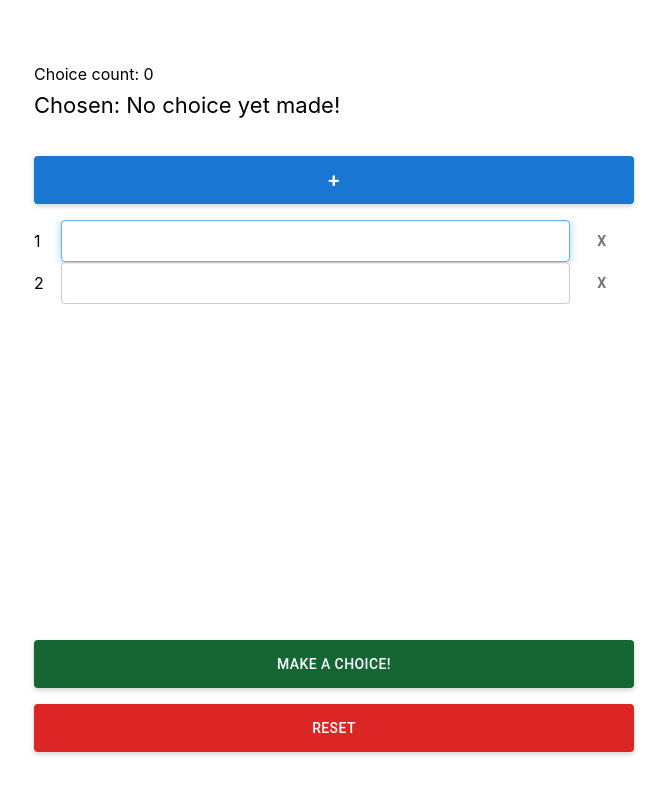
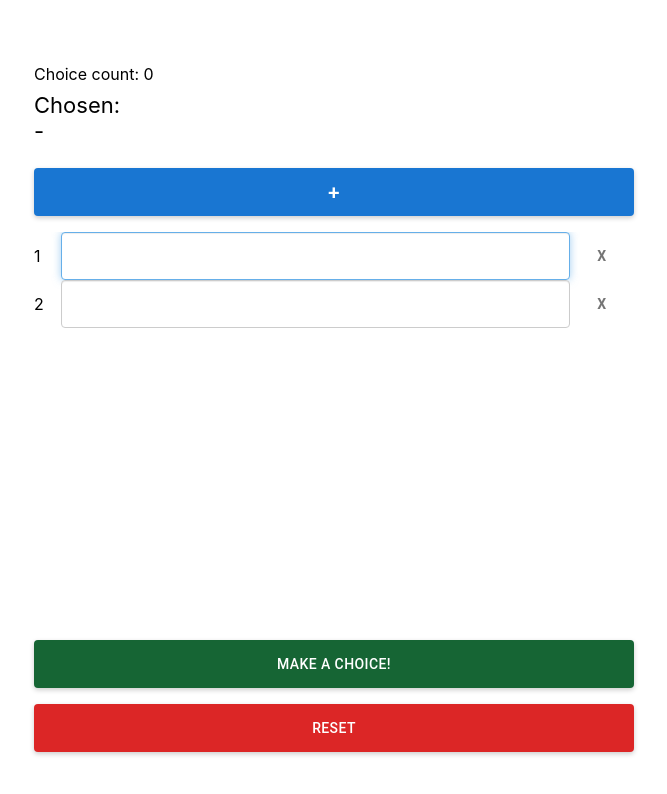
Before and after one commit to Matija8/Random-Choice-PWA, a Next.js app: page /Random-Choice-PWA/ in a window 1280 px wide. Shown: the top 794 px of the page, without its empty margins (306-973 px from the left). Built offline with nearby package versions, Linux system fonts and the light colour scheme.

Commit message:
chore: styling

```diff
--- a/components/choice.tsx
+++ b/components/choice.tsx
@@ -3,7 +3,7 @@ import { Button } from 'components/button';
 import { TextField } from 'components/text-field';
 import { IconButton } from './button';
 
-const choicePlaceholderText = 'No choice yet made!';
+const choicePlaceholderText = '-';
 const getInitialOptions = () => ['', ''];
 const colFlex: CSSProperties = { display: 'flex', flexDirection: 'column' };
 const colors = {
@@ -69,8 +69,8 @@ export function RandomChoice(): JSX.Element {
     >
       <section style={{ ...colFlex }}>
         <div>Choice count: {choiceNum}</div>
-        <div style={{ marginTop: 8, height: '3rem', fontSize: '22px' }}>
-          Chosen: {choice}
+        <div style={{ marginBlock: 8, minHeight: '3rem', fontSize: '22px' }}>
+          Chosen: <br /> {choice}
         </div>
       </section>
 
@@ -142,7 +142,7 @@ export function RandomChoice(): JSX.Element {
               index,
             }));
             if (trimmedOptions.length < 2) {
-              setChoicInc("Can't choose from less than 2 non-empty options!");
+              setChoicInc("Can't choose from less than 2 options!");
               return;
             }
             const [choice] = chooseFrom(trimmedOptions);
--- a/components/text-field.module.scss
+++ b/components/text-field.module.scss
@@ -1,9 +1,9 @@
 .textfield {
   display: block;
   width: 100%;
-  height: 42px;
+  height: 48px;
   padding: 6px 12px;
-  font-size: 14px;
+  font-size: 20px;
   line-height: 1.42857143;
   color: #555;
   background-color: #fff;
```
